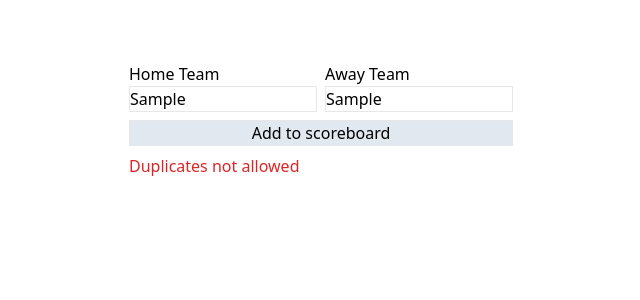
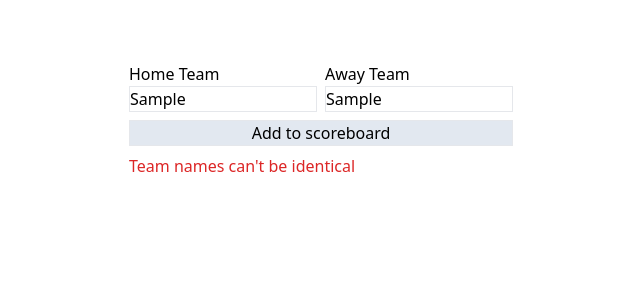
Before and after one commit to BjarneBetjent/sportradar-test, a SvelteKit app: page / in a window 1280 px wide. Both pictures are taken after typing "Sample", "Sample" into the empty fields and a click on the button "Add to scoreboard". Shown: the top 300 px of the page, without its empty margins (319-959 px from the left). Built offline with nearby package versions, Linux system fonts and the light colour scheme.

Commit message:
Changed function to throw error instead of returning undefined when team name was invalid to allow displaying a fitting error message

```diff
--- a/src/lib/utils/classes/scoreboard.ts
+++ b/src/lib/utils/classes/scoreboard.ts
@@ -26,20 +26,19 @@ export default class Scoreboard {
 	/**
 	 * Add a new game to the scoreboard.
 	 * @param gameToAdd Game to add to the scoreboard
-	 * @returns The added game. If one of the teams are already represented on the scoreboard,
-	 * or both team names are the same, returns undefined
+	 * @returns The added game
 	 */
-	addGame(gameToAdd: Game): Game | undefined {
+	addGame(gameToAdd: Game): Game {
 		// Check if the team is already playing
 		if (
 			this.teamExistsOnScoreboard(gameToAdd.getAwayTeam().getTeamName()) ||
 			this.teamExistsOnScoreboard(gameToAdd.getHomeTeam().getTeamName())
 		) {
-			return undefined;
+			throw new Error("Can't have the same active in several games");
 		}
 		// Check if both teams in the game got the same name
 		if (gameToAdd.getHomeTeam().getTeamName() == gameToAdd.getAwayTeam().getTeamName()) {
-			return undefined;
+			throw new Error("Team names can't be identical");
 		}
 		// Check if both team names are the same
 		this.runningGames.push(gameToAdd);
--- a/src/routes/+page.svelte
+++ b/src/routes/+page.svelte
@@ -11,7 +11,7 @@
 	let homeTeam: string = '';
 	let awayTeam: string = '';
 	// Error if adding a team failed
-	let addError: boolean = false;
+	let addGameError: string = '';
 
 	// Update summary when activeGamesStore changes
 	$: if ($activeGamesStore) {
@@ -23,14 +23,15 @@
 	// Add a new game to the scoreboard.
 	// Called by the "Add to scoreboard button"
 	function addGame() {
-		const game = new Game(homeTeam, awayTeam);
-		const added = scoreboard.addGame(game);
-		if (!added) {
-			addError = true;
+		try {
+			const game = new Game(homeTeam, awayTeam);
+			scoreboard.addGame(game);
+			activeGamesStore.set(scoreboard.getGames());
+		} catch (e) {
+			if (e instanceof Error) addGameError = String(e.message);
+			else addGameError = 'Something went wrong';
 			return;
 		}
-		addError = false;
-		activeGamesStore.set(scoreboard.getGames());
 	}
 
 	function handleScoreUpdated({ detail }) {
@@ -64,9 +65,9 @@
 				</div>
 			</div>
 			<button class="border bg-slate-200" on:click={addGame}>Add to scoreboard</button>
-			{#if addError}
+			{#if addGameError}
 				<div class="">
-					<p class="text-red-600">Duplicates not allowed</p>
+					<p class="text-red-600">{addGameError}</p>
 				</div>
 			{/if}
 		</div>
```
Also changed, not shown: 2 other files (tests, documents, lock files or other folders).
